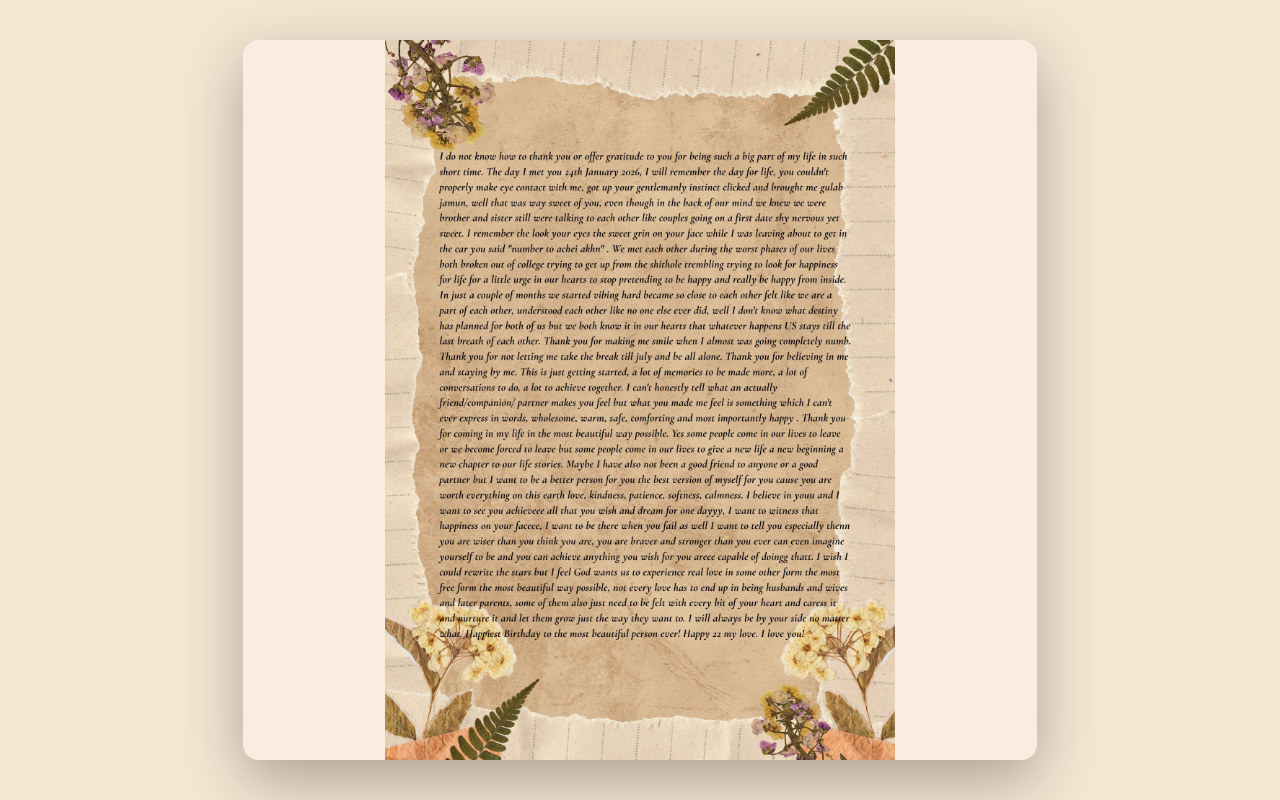
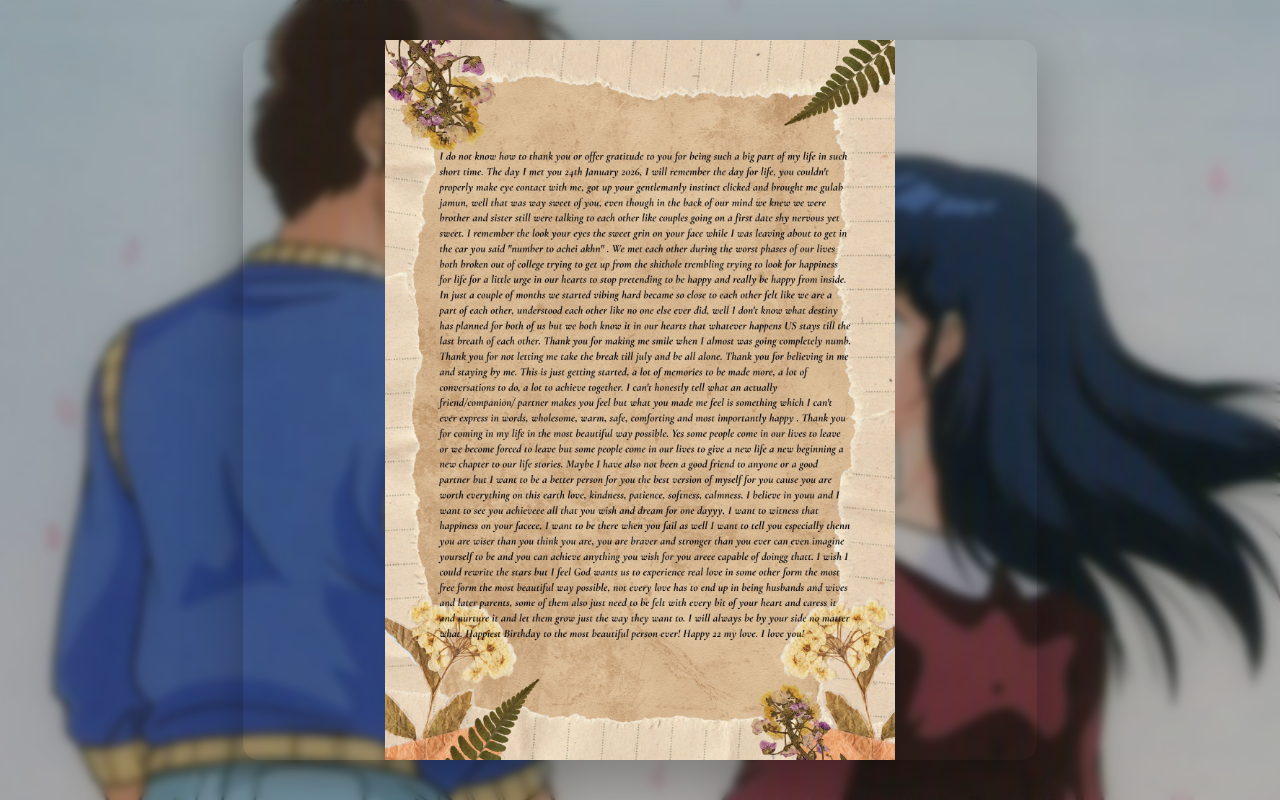
Before and after one commit to Holy-21/Maison-Ikkoku, a React (Vite) app: page /#/letter in a window 1280 px wide. Built offline with nearby package versions, Linux system fonts and the light colour scheme.

Commit message:
trigger redeploy

```diff
--- a/src/App.jsx
+++ b/src/App.jsx
@@ -23,7 +23,7 @@ export default function App() {
   }, [started]);
 
   return (
-    <div className="relative w-full min-h-screen overflow-hidden flex items-center justify-center">
+    <div className="relative w-full min-h-screen flex items-center justify-center overflow-hidden">
 
 
       {/* Background */}
@@ -38,10 +38,10 @@ export default function App() {
       <div className="absolute inset-0 bg-gradient-to-b from-black/60 via-black/40 to-black/70 backdrop-blur-[4px]" />
 
       {/* Content */}
-      <div className="relative flex flex-col items-center justify-center h-full text-white text-center px-6">
+      <div className="relative flex  items-center justify-center w-full h-full px-6 text-white text-center">
 
   <div className="backdrop-blur-md bg-white/10 border border-white/20
-                  rounded-2xl px-8 py-10 shadow-2xl space-y-4 max-w-lg">
+                  rounded-2xl px-8 py-10 shadow-2xl space-y-4 max-w-lg w-full">
 
         {!started && (
           <button
--- a/src/letter.jsx
+++ b/src/letter.jsx
@@ -1,18 +1,18 @@
 export default function Letter() {
   return (
-    <div className="min-h-screen flex items-center justify-center bg-[#f5e6d3] relative">
+    <div className="min-h-screen flex items-center justify-center overflow-hidden">
 
       {/* Blurred Background Effect */}
       <div
-  className="min-h-screen flex items-center justify-center
-                bg-gradient-to-br from-[#f5e6d3] to-[#e8d5c0]
-                animate-fadeIn"
+  className="absolute inset-0 bg-cover bg-center animate-fadeIn"
   style={{ backgroundImage: `url('/MI.avif')` }}
 />
+{/* Dark Overlay (for readability) */}
+      <div className="absolute inset-0 bg-black/30 backdrop-blur-sm"></div>
 
       {/* A4 Letter Card */}
       <div className="relative w-[210mm] h-[297mm] max-w-[90vw] max-h-[90vh]
-                      bg-white/30 rounded-2xl overflow-hidden shadow-[0_20px_60px_rgba(0,0,0,0.3)]">
+                      rounded-2xl overflow-hidden shadow-[0_20px_60px_rgba(0,0,0,0.3)]">
 
         <img
           src="/letter.jpg"
```
